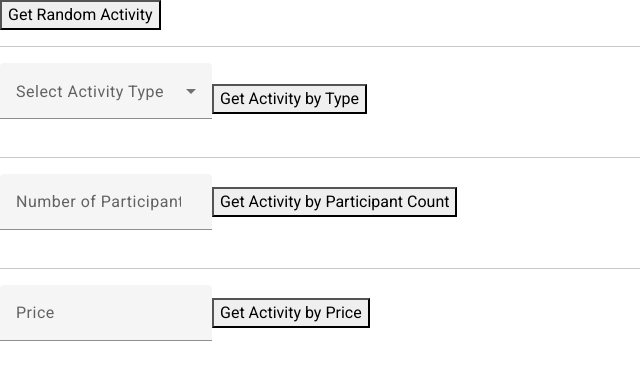
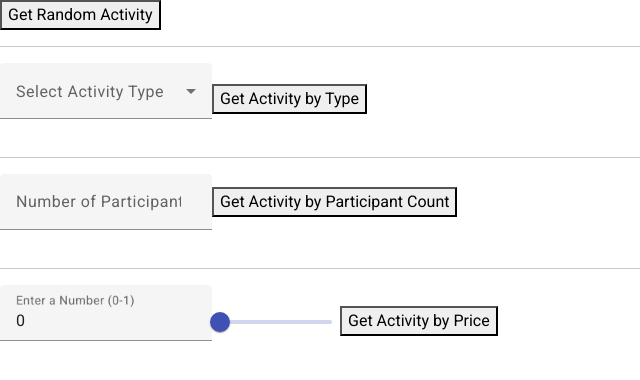
Before and after one commit to douar/api-apps, an Angular app: page / in a window 1280 px wide. Shown: the top 380 px of the page, without its empty margins (0-640 px from the left). Built offline with nearby package versions, Linux system fonts and the light colour scheme.

Commit message:
add slider for price

```diff
--- a/src/app/components/bored-api-components/bored-main/bored-main.component.html
+++ b/src/app/components/bored-api-components/bored-main/bored-main.component.html
@@ -40,8 +40,18 @@
 <hr>
 
 <mat-form-field>
+  <mat-label>Enter a Number (0-1)</mat-label>
   <input matInput placeholder="Price" type="number" min="0" max="1" [(ngModel)]="price">
 </mat-form-field>
+
+<mat-slider
+  class="example-margin"
+  [disabled]="false"
+  [max]="1"
+  [min]="0"
+  [step]="0.1">
+  <input matSliderThumb [(ngModel)]="price">
+</mat-slider>
 
 <button (click)="getActivityByPriceClick()">Get Activity by Price</button>
 
--- a/src/app/components/bored-api-components/bored-main/bored-main.component.ts
+++ b/src/app/components/bored-api-components/bored-main/bored-main.component.ts
@@ -56,7 +56,7 @@ export class BoredMainComponent implements OnDestroy{
     key: '',
     accessibility: 0
   }
-  price!: number;
+  price: number = 0;
 
   constructor(private boredService: BoredServiceService) {}
 
--- a/src/app/material.module.ts
+++ b/src/app/material.module.ts
@@ -2,11 +2,13 @@ import { NgModule } from '@angular/core';
 import {MatInputModule} from "@angular/material/input";
 import {MatSelectModule} from "@angular/material/select";
 import {MatFormFieldModule} from "@angular/material/form-field";
+import {MatSliderModule} from "@angular/material/slider";
 
 const MaterialComponents:any[] = [
   MatInputModule,
   MatSelectModule,
-  MatFormFieldModule
+  MatFormFieldModule,
+  MatSliderModule
 ]
 @NgModule({
   imports: [MaterialComponents],
--- a/src/app/services/bored-api/bored-service.service.ts
+++ b/src/app/services/bored-api/bored-service.service.ts
@@ -14,7 +14,7 @@ export class BoredServiceService {
   $activityByParticipantCount = new BehaviorSubject<IBoredActivity | IBoredError | null>(null)
   $activityByPrice = new BehaviorSubject<IBoredActivity | null>(null)
 
-  boredError: IBoredError = {error: "No activity found with the specified parameters"}
+  boredError: IBoredError = {error: 'No activity found with the specified parameters'}
 
   constructor(private boredHttpClient: BoredHttpService) { }
 
@@ -45,7 +45,7 @@ export class BoredServiceService {
   getActivityByParticipantCount(participants: number){
     this.boredHttpClient.getActivityByParticipantCount(participants).pipe(first()).subscribe({
       next: activity => {
-        if(activity == this.boredError){
+        if(activity.hasOwnProperty("error")){
           return alert(`Sorry, there are currently no activities in the database for ${participants} number of people, please choose a smaller number.`)
         } else {
           this.$activityByParticipantCount.next(activity)
@@ -59,7 +59,6 @@ export class BoredServiceService {
   }
 
   getActivityByPrice(price: number) {
-    console.log('get activity by price service')
     this.boredHttpClient.getActivityByPrice(price).pipe(first()).subscribe({
       next: activity => {
         this.$activityByPrice.next(<IBoredActivity>activity)
```
